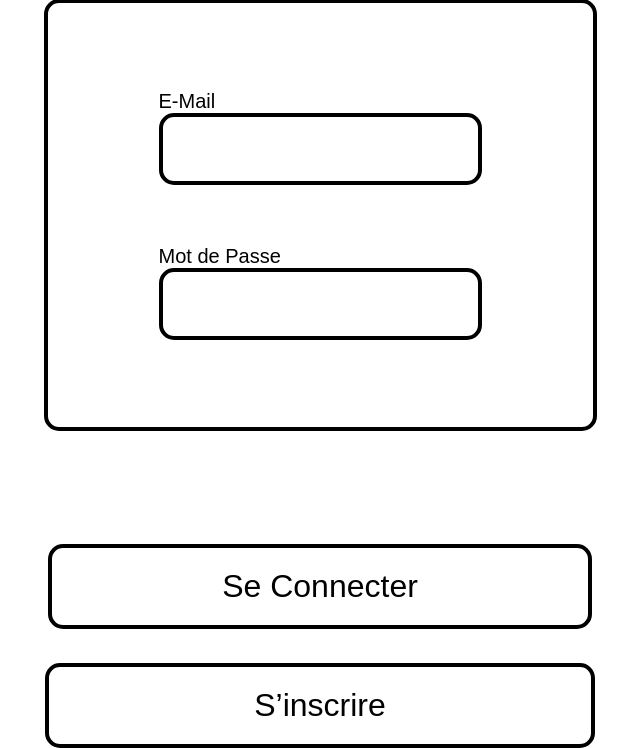
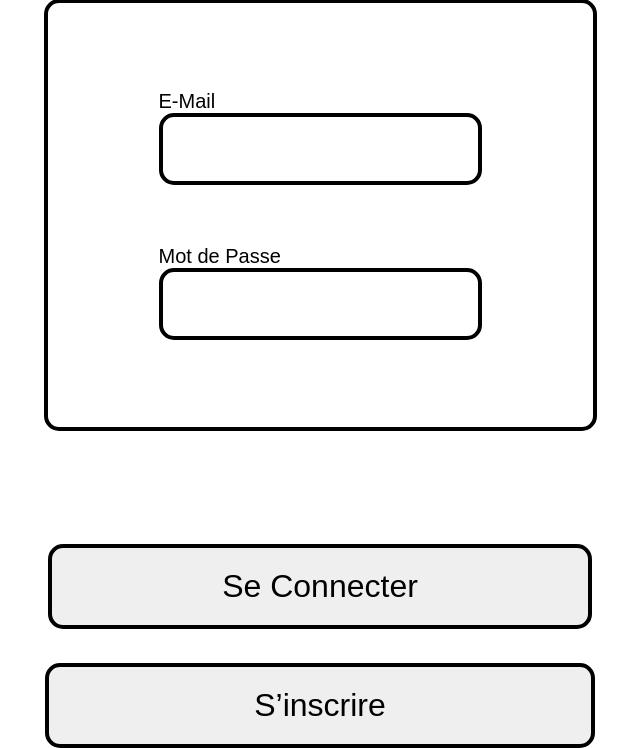
Before and after one commit to jujujuju07/ECF-Web, a PHP site: page /connexion.php in a window 1280 px wide. Shown: the part 215-963 px from the top of the page, without its empty margins (320-960 px from the left). Run offline with PHP 8.4, Linux system fonts and the light colour scheme.

Commit message:
modifier balise pour mettre les bonnes

```diff
--- a/connexion.php
+++ b/connexion.php
@@ -7,26 +7,22 @@
 </head>
 <body>
 <?php include("header.php") ?>
-<div class="connexion-compte-utilisateur">
+<form method="post" class="connexion-compte-utilisateur">
     <div class="frame-info">
         <div class="group-e-mail">
-            <div class="frame-e-mail"></div>
-            <div class="e-mail">E-Mail</div>
+            <input type="email" class="frame-e-mail" id="e-mail" name="e-mail">
+            <label class="e-mail" for="e-mail">E-Mail</label>
         </div>
         <div class="group-mot-de-passe">
-            <div class="frame-mot-de-passe"></div>
-            <div class="mot-de-passe">Mot de Passe</div>
+            <input type="password" class="frame-mot-de-passe" id="mot-de-passe" name="mot-de-passe">
+            <label class="mot-de-passe" for="mot-de-passe">Mot de Passe</label>
         </div>
     </div>
     <div class="frame-button">
-        <div class="frame-se-connecter">
-            <div class="se-connecter">Se Connecter</div>
-        </div>
-        <div class="frame-s-inscrire">
-            <div class="s-inscrire">S’inscrire</div>
-        </div>
+        <input type="submit" class="frame-se-connecter" value="Se Connecter">
+        <input type="submit" class="frame-s-inscrire" value="S’inscrire">
     </div>
-</div>
+</form>
 
 </body>
 </html>
--- a/css/connexion.css
+++ b/css/connexion.css
@@ -50,6 +50,7 @@
     left: 111px;
     top: 110px;
     overflow: hidden;
+    font-size: 25px;
 }
 .e-mail {
     color: #000000;
@@ -80,6 +81,7 @@
     left: 111px;
     top: 265px;
     overflow: hidden;
+    font-size: 25px;
 }
 .mot-de-passe {
     color: #000000;
@@ -116,14 +118,9 @@
     flex-shrink: 0;
     position: relative;
     overflow: hidden;
-}
-.se-connecter {
-    color: #000000;
-    text-align: left;
     font-family: "Inter-Regular", sans-serif;
     font-size: 32px;
     font-weight: 400;
-    position: relative;
 }
 .frame-s-inscrire {
     border-radius: 15px;
@@ -139,12 +136,7 @@
     flex-shrink: 0;
     position: relative;
     overflow: hidden;
-}
-.s-inscrire {
-    color: #000000;
-    text-align: left;
     font-family: "Inter-Regular", sans-serif;
     font-size: 32px;
     font-weight: 400;
-    position: relative;
 }
```
